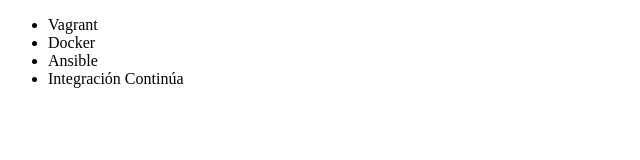
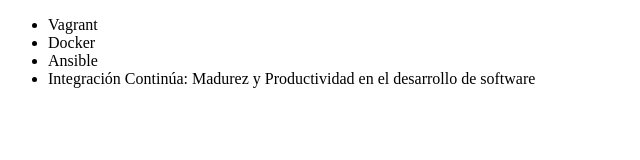
Before and after one commit to lantechno/server, a plain HTML site: page index.html in a window 1280 px wide. Shown: the whole page, without its empty margins (0-640 px from the left). Drawn offline with Linux system fonts and the light colour scheme.

Commit message:
Renombrando curso de integracion continua

```diff
--- a/index.html
+++ b/index.html
@@ -8,7 +8,7 @@
         <li> Vagrant </li>
         <li> Docker </li>
         <li> Ansible </li>
-        <li> Integración Continúa   </li>
+        <li> Integración Continúa: Madurez y Productividad en el desarrollo de software </li>
     </ul>
 
 </body></html>
```
